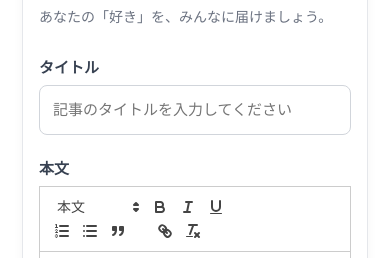
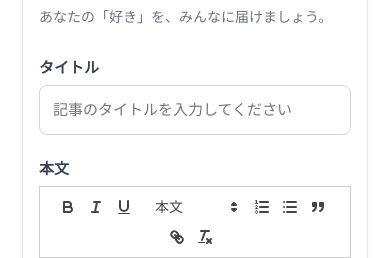
Before and after one commit to sat0816har-cpu/django_app, a Django app: page /articles/new/ in a window 390 px wide. Shown: the part 628-886 px from the top of the page. Run offline with Django 4.2, Linux system fonts and the light colour scheme; the visitor is signed in with stand-in values (Sample User, id 1); data that the repository does not hold is empty; some libraries are stand-ins or nearby versions.

Commit message:
Enhance Quill toolbar styling for better layout
Added styles for Quill toolbar alignment and spacing.

```diff
--- a/templates/articles/form.html
+++ b/templates/articles/form.html
@@ -194,6 +194,8 @@
         .article-form-rich-editor .ql-editor {
         min-height: 400px;
         }
+
+
     }
 
         /* パソコン用：記事投稿画面を左右2列にする */
@@ -264,6 +266,28 @@
             resize: vertical;
         }
     }
+
+    /* Quillのツールバーを中央揃えにする */
+#article-quill-toolbar {
+    display: flex;
+    justify-content: center;
+    align-items: center;
+    flex-wrap: nowrap;
+    gap: 4px;
+}
+
+/* ボタンのグループ間隔 */
+#article-quill-toolbar .ql-formats {
+    margin-right: 4px;
+}
+
+/* スマホでは幅に合わせて折り返す */
+@media (max-width: 600px) {
+    #article-quill-toolbar {
+        flex-wrap: wrap;
+        row-gap: 6px;
+    }
+}
 </style>
 
 <div class="article-form-container">
```
